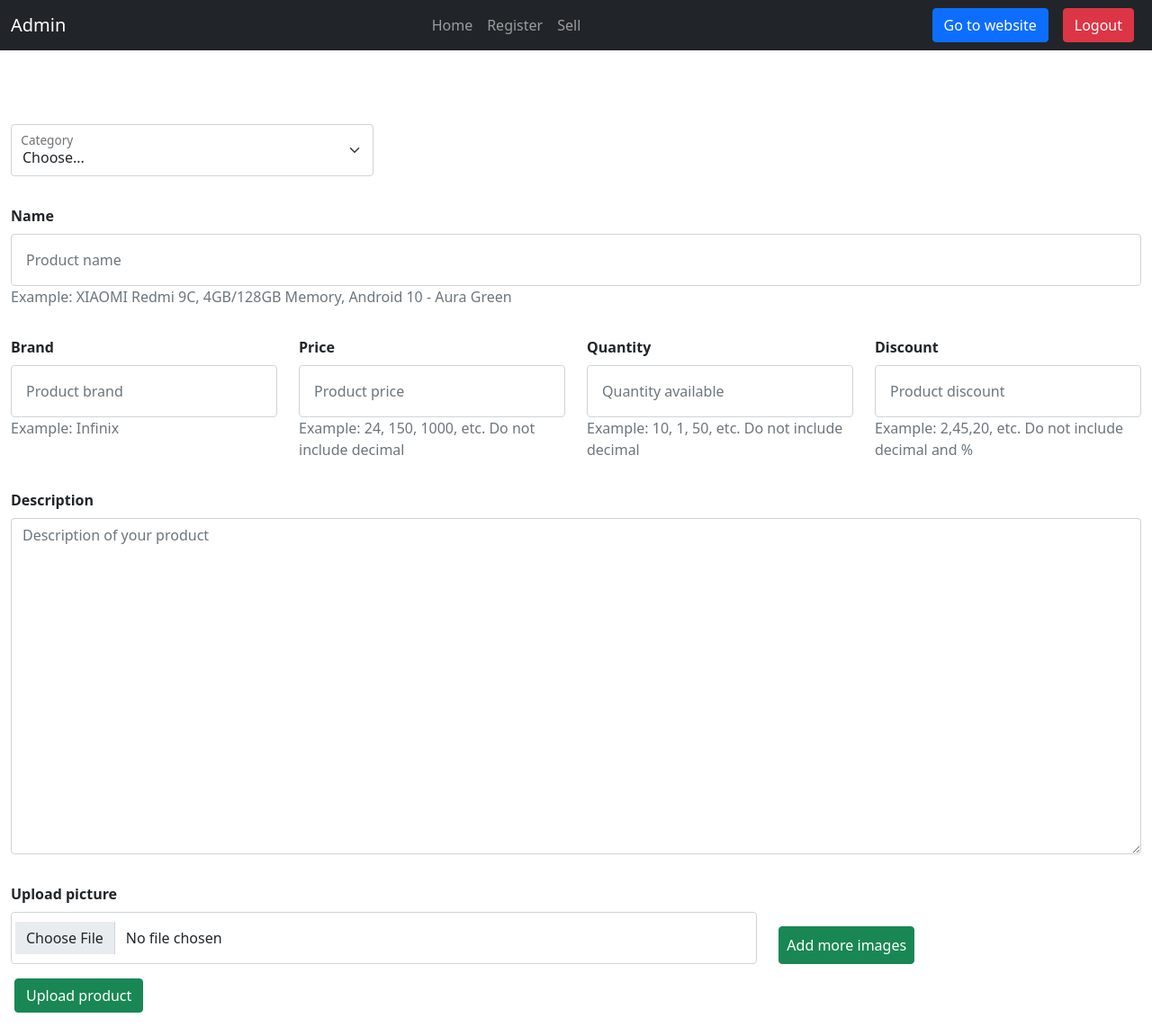
After one commit to oganiyi/ecommerce-oop, a PHP site: page /common/product.php in a window 1280 px wide. The commit adds this page. Shown: the whole page at 90% size. Run offline with PHP 8.4, Linux system fonts and the light colour scheme; the visitor is signed in with stand-in values (Sample User, id 1); data that the repository does not hold is empty.

Commit message:
the seller can upload a product with single image

```diff
--- a/common/admin-seller-nav.php
+++ b/common/admin-seller-nav.php
@@ -10,6 +10,10 @@
 if ($pageTitle === "Register") { ?>
     <link rel="stylesheet" href="../css/admin/register.css">
     <?php
+    if ($pageTitle === "Product") { ?>
+    <link rel="stylesheet" href="../css/common/product.css">
+    <?php
+    }
 }
 ?>
     <link href="https://cdn.jsdelivr.net/npm/bootstrap@5.1.3/dist/css/bootstrap.min.css" rel="stylesheet"
@@ -42,7 +46,7 @@ if ($_SESSION['level'] === "seller") {
                     </li>";
 }?>
                     <li class="nav-item">
-                        <a class="nav-link" href="../common/post.php">Post</a>
+                        <a class="nav-link" href="../common/product.php">Sell</a>
                     </li>
                     <!-- <li class="nav-item dropdown">
                         <a class="nav-link dropdown-toggle" href="#" role="button"
--- /dev/null
+++ b/common/product.php
@@ -0,0 +1,59 @@
+<?php
+$pageTitle = "Product";
+require_once "admin-seller-nav.php";
+require_once "../server/common/product-server.php";
+if (!isset($_SESSION['email'])) {
+    header('location:../login.php');
+}
+?>
+
+<div class="container-fluid">
+    <div id="validity" class="my-3 alert alert-dismissible"></div>
+    <form name="sell_form" method="post" enctype="multipart/form-data">
+        <div class="row">
+            <div class="form-floating my-3 col-md-4">
+                <select class="form-select" name="prod-category">
+                    <option value="">Choose...</option>
+                    <?php
+$i = 0;
+while ($i < count($categoriesNames)) {
+    echo "<option value='$categoriesValues[$i]'>$categoriesNames[$i]</option>";
+    $i++;
+}?>
+                </select>
+                <label for="category" class="ps-4 form-label">Category</label>
+                <small id="prod-categoryErr" class="text-danger"></small>
+            </div>
+
+            <?php
+echo $sellServer->input("12", "name", "product name", "XIAOMI Redmi 9C, 4GB/128GB Memory, Android 10 - Aura Green");
+echo $sellServer->input("col-6 col-sm-4 col-md-3", "brand", "product brand", "infinix");
+echo $sellServer->input("col-6 col-sm-4 col-md-3", "price", "product price", "24, 150, 1000, etc. Do not include decimal");
+echo $sellServer->input("col-6 col-sm-4 col-md-3", "quantity", "quantity available", "10, 1, 50, etc. Do not include decimal");
+echo $sellServer->input("col-6 col-sm-4 col-md-3", "discount", "product discount", "2,45,20, etc. Do not include decimal and %");
+?>
+
+            <div class="my-3 col-12">
+                <label for="prod-description" class="form-label"><b>Description</b></label>
+                <textarea class="form-control mb-3" name="prod-description" id="prod-description"
+                    placeholder="Description of your product" rows="15"></textarea>
+                <small id="prod-descriptionErr" class="text-danger"></small>
+            </div>
+        </div>
+
+        <div class="row">
+            <div class="col-sm-8">
+                <label for="image" class="form-label"><b>Upload picture</b></label>
+                <input type="file" class="form-control p-3" id="image" name="prod-image">
+                <small id="imageErr" class="text-danger"></small>
+            </div>
+            <div class="col-sm-4 mt-2 mt-sm-5">
+                <button name="add-more-images" id="add-more-images" type="button" class="btn btn-success p-2">Add more
+                    images</button>
+            </div>
+        </div>
+</div>
+<input type="submit" name="sell" value="Upload product" class="btn btn-success m-3">
+</form>
+</div>
+<script src="../js/common/product.js"></script>
--- /dev/null
+++ b/js/common/product.js
@@ -0,0 +1,179 @@
+let sellForm = document.forms["sell_form"];
+
+let category = sellForm["prod-category"];
+let name = sellForm["prod-name"];
+let brand = sellForm["prod-brand"];
+let price = sellForm["prod-price"];
+let quantity = sellForm["prod-quantity"];
+let discount = sellForm["prod-discount"];
+let description = sellForm["prod-description"];
+
+let errors = {};
+let categoryError = document.querySelector("#prod-categoryErr");
+let nameError = document.querySelector("#prod-nameErr");
+let brandError = document.querySelector("#prod-brandErr");
+let priceError = document.querySelector("#prod-priceErr");
+let quantityError = document.querySelector("#prod-quantityErr");
+let discountError = document.querySelector("#prod-discountErr");
+let descriptionError = document.querySelector("#prod-descriptionErr");
+let imageError = document.querySelector("#imageErr");
+
+function validateCategory(ctg) {
+  ctg = ctg.value.trim();
+  if (ctg === "") {
+    errors.category = "Select a category for your product";
+  } else {
+    errors.category = "";
+  }
+  categoryError.innerHTML = errors.category;
+}
+
+function validateName(name) {
+  name = name.value.trim();
+  if (name === "") {
+    errors.name = "Input the product's name";
+  } else if (typeof name !== "string") {
+    errors.name = "Name can only contain letters, numbers or characters";
+  } else if (name.split(" ").length > 25) {
+    errors.name = "Name cannot be greater than 25 words";
+  } else {
+    errors.name = "";
+  }
+  nameError.innerHTML = errors.name;
+}
+
+function validateBrand(brand) {
+  brand = brand.value.trim();
+  if (brand === "") {
+    errors.brand = "Kindly input your brand";
+  } else if (typeof brand !== "string") {
+    errors.brand = "Brand can only contain letters, numbers or characters";
+  } else if (brand.split(" ").length > 4) {
+    errors.brand = "Brand cannot be greater than 5 words";
+  } else {
+    errors.brand = "";
+  }
+  brandError.innerHTML = errors.brand;
+}
+
+function validatePrice(price) {
+  price = price.value.trim();
+  if (price === "") {
+    errors.price = "Input the price of your product";
+  } else if (price <= 0) {
+    errors.price = "Price cannot be zero or negative";
+  } else if (isNaN(price) && !Number.isInteger(price)) {
+    errors.price = "Only enter an integer";
+  } else {
+    errors.price = "";
+  }
+  priceError.innerHTML = errors.price;
+}
+
+function validateQuantity(qty) {
+  qty = qty.value.trim();
+  if (qty === "") {
+    errors.quantity = "Input the available quantity of your product";
+  } else if (qty < 1) {
+    errors.quantity = "Quantity cannot be less than 1";
+  } else if (isNaN(qty) && !Number.isInteger(qty)) {
+    errors.quantity = "Only enter an integer";
+  } else {
+    errors.quantity = "";
+  }
+  quantityError.innerHTML = errors.quantity;
+}
+
+function validateDiscount(dis) {
+  dis = dis.value.trim();
+  if (dis === "") {
+    errors.discount = "";
+  } else if (dis < 0 || dis > 99) {
+    errors.discount = "Discount cannot be negative or greater than 99";
+  } else if (isNaN(dis) && !Number.isInteger(dis)) {
+    errors.discount = "Only enter an integer";
+  } else {
+    errors.discount = "";
+  }
+  discountError.innerHTML = errors.discount;
+}
+
+function validateDescription(des) {
+  des = des.value.trim();
+  if (des === "") {
+    errors.description = "Kindly input the description of your product";
+  } else if (typeof des !== "string") {
+    errors.description =
+      "Description can only contain letters, numbers or characters";
+  } else if (des.split(" ").length > 500) {
+    errors.description = "Description cannot be greater than 500 words";
+  } else {
+    errors.description = "";
+  }
+  descriptionError.innerHTML = errors.description;
+}
+
+let btnAddMoreImages = sellForm["add-more-images"];
+
+function removeImage(id) {
+  let new_id = `image_${id}`;
+  let dom = document.getElementById(new_id);
+  dom.remove();
+}
+
+let i = 0;
+
+btnAddMoreImages.addEventListener("click", () => {
+  i++;
+  let div_id = "image_" + i;
+  let node = document.createElement("div");
+  node.setAttribute("id", div_id);
+  node.classList.add("col-sm-6", "my-3");
+
+  let elementNode1 = document.createElement("input");
+  let inputAttribute = {
+    type: "file",
+    id: "added_images[]",
+    name: "added_images[]",
+    class: "form-control p-3",
+  };
+  for (let attr in inputAttribute) {
+    elementNode1.setAttribute(attr, inputAttribute[attr]);
+  }
+
+  let elementNode2 = document.createElement("small");
+  elementNode2.classList.add("text-danger");
+  elementNode2.setAttribute("id", "added_imagesErr[]");
+
+  let elementNode3 = document.createElement("button");
+  elementNode3.classList.add("btn", "btn-danger", "p-2", "mt-2");
+  elementNode3.append("Remove");
+  elementNode3.setAttribute("id", i);
+  elementNode3.setAttribute("onclick", `removeImage(${i})`);
+
+  node.append(elementNode1, elementNode2, elementNode3);
+
+  btnAddMoreImages.parentNode.parentNode.appendChild(node);
+});
+
+sellForm.onsubmit = (e) => {
+  e.preventDefault();
+  validateCategory(category);
+  validateName(name);
+  validateBrand(brand);
+  validatePrice(price);
+  validateQuantity(quantity);
+  validateDiscount(discount);
+  validateDescription(description);
+
+  let formData = new FormData(sellForm);
+
+  fetch("../server/common/product.php", {
+    method: "POST",
+    body: formData,
+  })
+    .then((res) => res.json())
+    .then((data) => {
+      console.log(data);
+    });
+};
--- a/js/login.js
+++ b/js/login.js
@@ -31,7 +31,7 @@ login_form.onsubmit = (e) => {
               window.location.assign("common/dashboard.php");
             }, 2000);
           }
-          if (data.level === "user") {
+          if (data.level === "customer") {
             setTimeout(() => {
               window.location.assign("index.php");
             }, 2000);
--- /dev/null
+++ b/server/common/product-server.php
@@ -0,0 +1,41 @@
+<?php
+require_once 'database.php';
+class SellServer extends Database
+{
+    function getCategories()
+    {
+        $sql = 'SELECT category_name FROM categories ORDER BY category_name ASC';
+        $stmt = $this->connectDb()->query($sql);
+        if ($stmt->num_rows > 0) {
+            return $stmt->fetch_all(MYSQLI_ASSOC);
+        }
+    }
+
+    function input($col, $name, $placeholder, $example)
+    {
+        $name = strtolower($name);
+        $placeholder = ucfirst(strtolower($placeholder));
+        $example = ucfirst($example);
+        $id = "prod-" . $name;
+        $title = ucfirst($name);
+        $error = $id . "Err";
+        return "
+        <div class='my-3 $col'>
+                <label for='$id' class='form-label'><b>$title</b></label>
+                <input type='text' class='form-control p-3' id='$id'
+                    placeholder='$placeholder' name='$id'>
+                <div class='text-secondary'>Example: $example</div>
+                <small id='$error' class='text-danger'></small>
+            </div>
+            ";
+    }
+}
+
+$sellServer = new SellServer();
+$categoriesNames = [];
+$categoriesValues = [];
+foreach ($sellServer->getCategories() as $value) {
+    $categoriesNames[] = $value['category_name'];
+    $categoriesValues[] = str_replace(' ', '', $value['category_name']);
+}
+?>
```
Also changed, not shown: server/common/product.php (added, +194 -0 lines), css/common/product.css (added), product_images/4560597105_Screenshot (2).png (added), product_images/4959901487_Screenshot (2).png (added).
